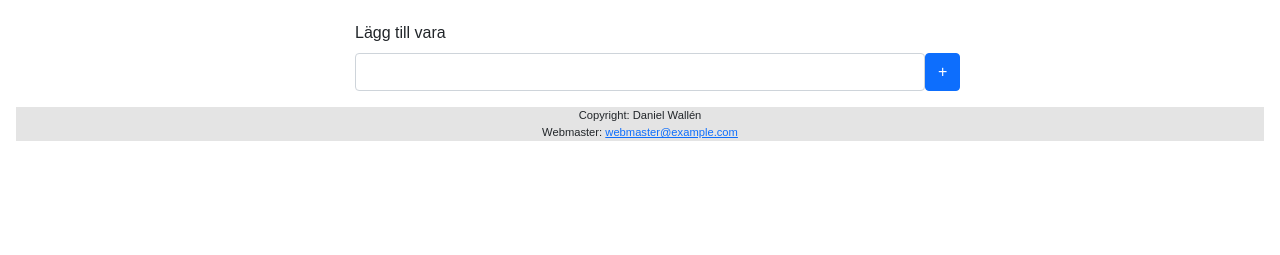
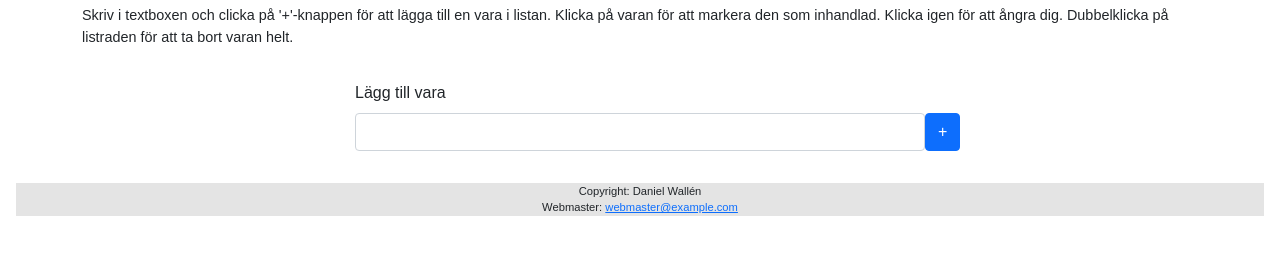
Before and after one commit to DanielWallen2/ToDoList, a plain HTML site: page index.html in a window 1280 px wide. Shown: the part 57-312 px from the top of the page. Drawn offline with nearby package versions, Linux system fonts and the light colour scheme.

Commit message:
Instruktion

```diff
--- a/index.html
+++ b/index.html
@@ -15,24 +15,23 @@
 
         <div class="container">
 
+            <p id="instruction">
+                Skriv i textboxen och clicka på '+'-knappen för att lägga till en vara i listan.
+                Klicka på varan för att markera den som inhandlad. Klicka igen för att ångra dig.
+                Dubbelklicka på listraden för att ta bort varan helt.
+            </p>
+
             <div class="row">
 
                 <div class="col-sm-1 col-md-2 col-lg-3"></div>
                 <div class="col-sm-10 col-md-8 col-lg-6" id="item-col">
 
-                    <ul id="output">
-
-
-
-                    </ul>
+                    <ul id="output"></ul>
 
                 </div>
-
-
                 <div class="col-sm-1 col-md-2 col-lg-3"></div>
 
             </div>
-
 
             <div class="row">
                 <div class="col-sm-1 col-md-2 col-lg-3"></div>
@@ -51,8 +50,6 @@
                 </div>
             </div>
 
-            <p></p>
-
         </div>
 
     </main>
--- a/style.css
+++ b/style.css
@@ -8,6 +8,14 @@ h1 {
     font-weight: bold;
     color: rgb(13, 110, 253);
     text-align: center;
+}
+
+main {
+    padding-bottom: 2rem;
+}
+
+#instruction {
+    font-size: 0.9rem;
 }
 
 .row {
@@ -24,7 +32,9 @@ h1 {
 }
 
 #form-label {
+    padding-top: 4rem;
     padding-bottom: 0rem;
+    margin-top: 4rem;
     margin-bottom: 0rem;
 }
 
```
